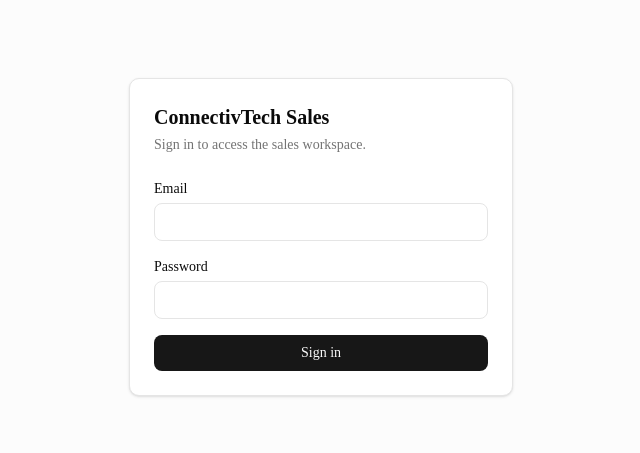
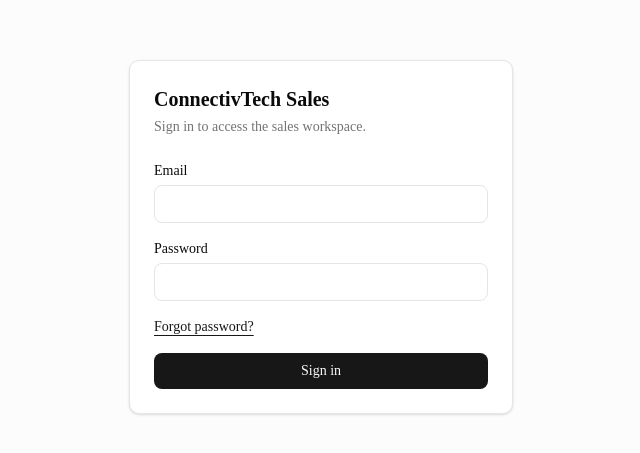
Before and after one commit to dsen31/ConnectivTech2.0, a Next.js app: page /login in a window 1280 px wide. Shown: the part 163-616 px from the top of the page, without its empty margins (319-959 px from the left). Built offline with nearby package versions, Linux system fonts and the light colour scheme.

Commit message:
Add password recovery flow

```diff
--- a/components/auth/LoginForm.tsx
+++ b/components/auth/LoginForm.tsx
@@ -2,6 +2,7 @@
 
 import { FormEvent, useState } from "react";
 import { useRouter } from "next/navigation";
+import Link from "next/link";
 import { createClient } from "@/lib/supabase/client";
 
 export function LoginForm() {
@@ -33,6 +34,7 @@ export function LoginForm() {
       <label className="block text-sm font-medium">Password
         <input required type="password" autoComplete="current-password" value={password} onChange={(event) => setPassword(event.target.value)} className="mt-1 w-full rounded-md border border-input bg-background px-3 py-2" />
       </label>
+      <Link href="/forgot-password" className="block text-sm text-primary underline underline-offset-4">Forgot password?</Link>
       {error && <p className="text-sm text-destructive">{error}</p>}
       <button type="submit" disabled={pending} className="w-full rounded-md bg-primary px-3 py-2 text-sm font-medium text-primary-foreground disabled:opacity-50">
         {pending ? "Signing in…" : "Sign in"}
```
